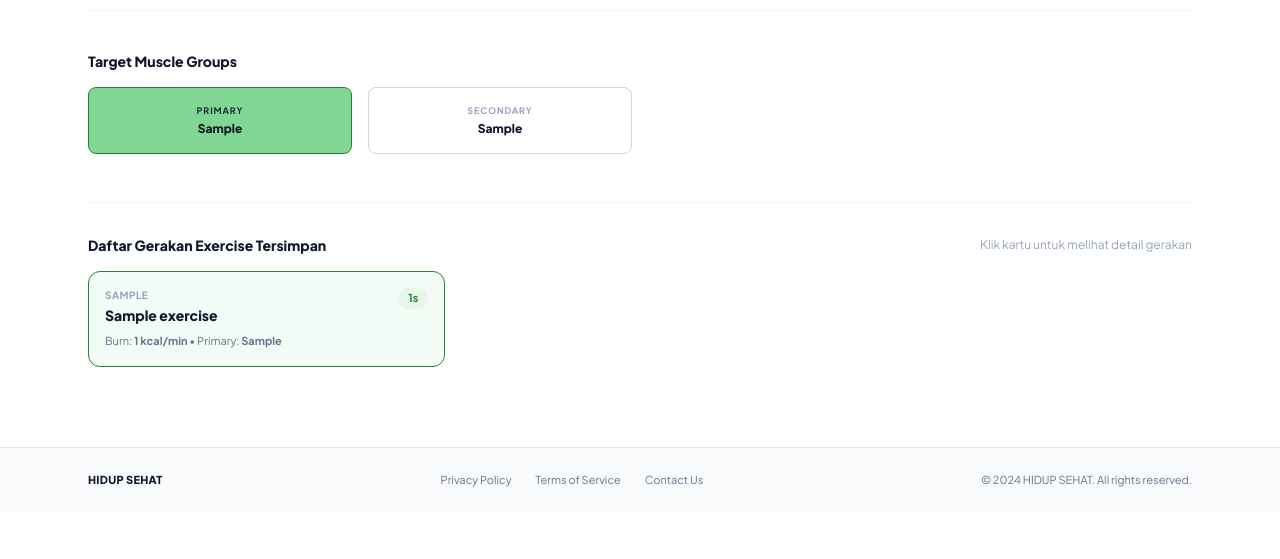
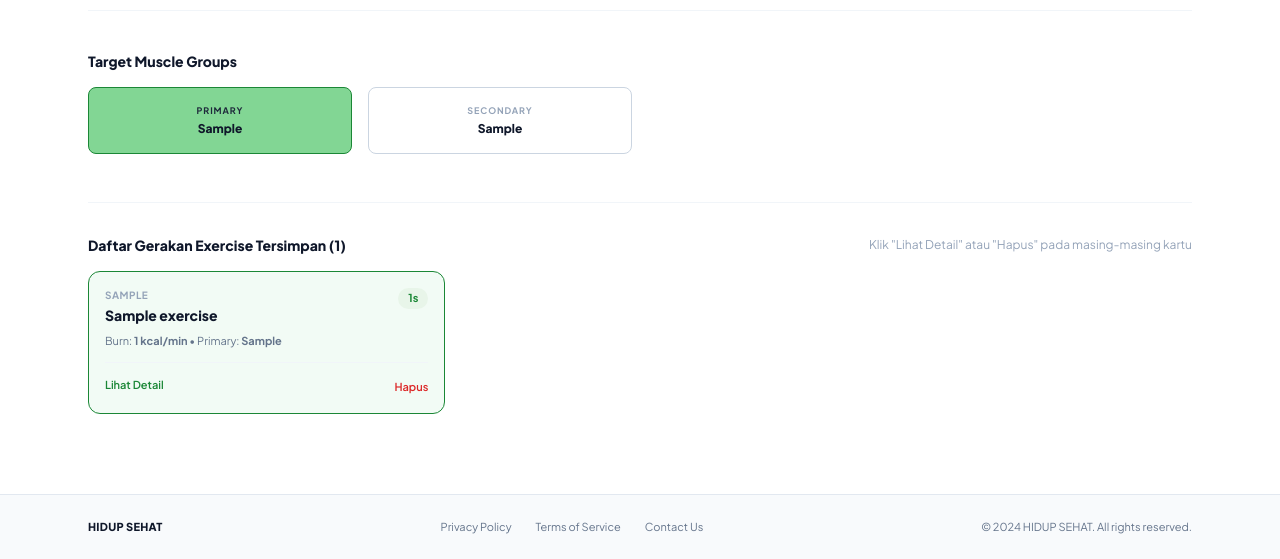
Before and after one commit to Hafidpelza/Assesment2, a Laravel app: page /exercise in a window 1280 px wide. Shown: the part 704-1263 px from the top of the page. Before the commit the page ends 1191 px from the top, so only its background shows below. Run offline with Laravel 12, Linux system fonts and the light colour scheme; tables that the repository leaves empty hold one stand-in row (values such as "Sample post"); some libraries are stand-ins or nearby versions.

Commit message:
perbaiki bagian view dan controler

```diff
--- a/jadwal-kegiatan/app/Http/Controllers/ExerciseController.php
+++ b/jadwal-kegiatan/app/Http/Controllers/ExerciseController.php
@@ -9,25 +9,9 @@ class ExerciseController extends Controller
 {
     public function index(Request $request)
     {
-        if (Exercise::count() === 0) {
-            Exercise::create([
-                'nama' => 'Jumping Jack',
-                'kategori' => 'CARDIO / PLYOMETRICS',
-                'deskripsi' => 'A total-body aerobic exercise that works your heart, lungs, and muscles at the same time.',
-                'intensitas' => 'High Intensity',
-                'durasi_detik' => 60,
-                'tipe' => 'Bodyweight',
-                'est_burn' => 12,
-                'heart_rate' => 145,
-                'cardio_load' => 85,
-                'primary_muscle' => 'Calves',
-                'secondary_muscles' => 'Shoulders, Glutes, Quadriceps',
-            ]);
-        }
-
         $exercises = Exercise::latest()->get();
-        $activeExercise = $request->has('id')
-            ? Exercise::findOrFail($request->id)
+        $activeExercise =$request->has('id')
+            ? Exercise::find($request->id)
             : $exercises->first();
 
         return view('exercise.index', compact('exercises', 'activeExercise'));
@@ -47,7 +31,6 @@ class ExerciseController extends Controller
             'kategori' => $request->kategori,
             'durasi_detik' => $request->durasi_detik,
             'deskripsi' => $request->deskripsi,
-            // Nilai default otomatis agar tidak perlu diisi di form
             'intensitas' => 'Medium Intensity',
             'tipe' => 'Bodyweight',
             'est_burn' => 10,
@@ -61,7 +44,7 @@ class ExerciseController extends Controller
             ->with('success', 'Gerakan exercise berhasil ditambahkan!');
     }
 
-    public function update(Request $request, $id)
+    public function update(Request $request,$id)
     {
         $exercise = Exercise::findOrFail($id);
 
@@ -85,7 +68,9 @@ class ExerciseController extends Controller
 
     public function destroy($id)
     {
-        Exercise::findOrFail($id)->delete();
+        $exercise = Exercise::find($id);
+        if ($exercise) {$exercise->delete();
+        }
 
         return redirect()->route('exercise.index')
             ->with('success', 'Gerakan exercise berhasil dihapus.');
--- a/jadwal-kegiatan/resources/views/exercise/index.blade.php
+++ b/jadwal-kegiatan/resources/views/exercise/index.blade.php
@@ -63,8 +63,8 @@
                         Edit Exercise
                     </button>
                     <form action="{{ route('exercise.destroy', $activeExercise->id) }}" method="POST" onsubmit="return confirm('Hapus gerakan ini?')">
-                        <input type="hidden" name="_token" value="{{ csrf_token() }}">
-                        <input type="hidden" name="_method" value="DELETE">
+                        @csrf
+                        @method('DELETE')
                         <button type="submit" class="px-3 py-1.5 text-xs font-semibold rounded-lg border border-red-200 bg-red-50 text-red-600 hover:bg-red-100 transition">
                             Hapus
                         </button>
@@ -190,19 +190,29 @@
                     @endforeach
                 </div>
             </section>
+        @else
+            <div class="text-center py-16 bg-slate-50 rounded-2xl border border-dashed border-slate-300 space-y-2">
+                <p class="text-sm font-bold text-slate-700">Belum ada data gerakan exercise.</p>
+                <p class="text-xs text-slate-500">Klik tombol <strong>+ Tambah Exercise</strong> di pojok kanan atas untuk menambahkan data baru.</p>
+            </div>
         @endif
 
         <!-- Daftar Semua Gerakan Exercise (Read List) -->
         <section class="mt-12 pt-8 border-t border-slate-100 space-y-4">
             <div class="flex justify-between items-center">
-                <h2 class="text-sm font-extrabold text-slate-900">Daftar Gerakan Exercise Tersimpan</h2>
-                <span class="text-xs text-slate-400">Klik kartu untuk melihat detail gerakan</span>
+                <h2 class="text-sm font-extrabold text-slate-900">Daftar Gerakan Exercise Tersimpan ({{ $exercises->count() }})</h2>
+                <span class="text-xs text-slate-400">Klik "Lihat Detail" atau "Hapus" pada masing-masing kartu</span>
             </div>
 
+            @if($exercises->isEmpty())
+                <div class="text-center py-10 bg-slate-50 rounded-xl border border-dashed border-slate-300">
+                    <p class="text-xs font-semibold text-slate-500">Daftar gerakan kosong (0 data).</p>
+                </div>
+            @else
                 <div class="grid grid-cols-1 sm:grid-cols-2 lg:grid-cols-3 gap-4">
                     @foreach($exercises as $item)
-                    <a href="{{ route('exercise.index', ['id' => $item->id]) }}"
-                       class="block p-4 rounded-xl border transition {{ $activeExercise && $activeExercise->id === $item->id ? 'bg-[#F2FBF5] border-[#1B8736]' : 'bg-white border-slate-200 hover:border-slate-300' }}">
+                        <div class="p-4 rounded-xl border transition flex flex-col justify-between {{ $activeExercise && $activeExercise->id === $item->id ? 'bg-[#F2FBF5] border-[#1B8736]' : 'bg-white border-slate-200 hover:border-slate-300' }}">
+                            <div>
                                 <div class="flex justify-between items-start">
                                     <div>
                                         <p class="text-[10px] font-bold uppercase tracking-wider text-slate-400">{{ $item->kategori }}</p>
@@ -215,9 +225,24 @@
                                 <p class="text-[11px] text-slate-500 mt-2">
                                     Burn: <strong>{{ $item->est_burn }} kcal/min</strong> • Primary: <strong>{{ $item->primary_muscle }}</strong>
                                 </p>
+                            </div>
+
+                            <div class="mt-3 pt-2.5 border-t border-slate-100 flex justify-between items-center">
+                                <a href="{{ route('exercise.index', ['id' => $item->id]) }}" class="text-[11px] font-semibold text-[#1B8736] hover:underline">
+                                    Lihat Detail
                                 </a>
+                                <form action="{{ route('exercise.destroy', $item->id) }}" method="POST">
+                                    @csrf
+                                    @method('DELETE')
+                                    <button type="submit" onclick="return confirm('Yakin hapus gerakan {{ $item->nama }}?')" class="text-[11px] font-semibold text-red-600 hover:text-red-800 hover:underline">
+                                        Hapus
+                                    </button>
+                                </form>
+                            </div>
+                        </div>
                     @endforeach
                 </div>
+            @endif
         </section>
 
     </main>
@@ -235,7 +260,7 @@
         </div>
     </footer>
 
-    <!-- Modal Tambah Exercise (CREATE - Simpel) -->
+    <!-- Modal Tambah Exercise (CREATE) -->
     <div id="createModal" class="hidden fixed inset-0 bg-black/50 z-50 flex items-center justify-center p-4">
         <div class="bg-white rounded-2xl max-w-md w-full p-6 shadow-xl space-y-4">
             <div class="flex justify-between items-center border-b pb-3">
@@ -243,7 +268,7 @@
                 <button type="button" onclick="closeCreateModal()" class="text-slate-400 hover:text-slate-700 font-bold text-lg">&times;</button>
             </div>
             <form action="{{ route('exercise.store') }}" method="POST" class="space-y-3 text-xs">
-                <input type="hidden" name="_token" value="{{ csrf_token() }}">
+                @csrf
                 <div>
                     <label class="font-bold text-slate-600">Nama Gerakan</label>
                     <input type="text" name="nama" placeholder="Contoh: Squat Jump" required class="w-full mt-1 border rounded-lg px-3 py-2">
@@ -270,7 +295,7 @@
         </div>
     </div>
 
-    <!-- Modal Edit Exercise (UPDATE - Simpel) -->
+    <!-- Modal Edit Exercise (UPDATE) -->
     @if($activeExercise)
     <div id="editModal" class="hidden fixed inset-0 bg-black/50 z-50 flex items-center justify-center p-4">
         <div class="bg-white rounded-2xl max-w-md w-full p-6 shadow-xl space-y-4">
@@ -279,8 +304,8 @@
                 <button type="button" onclick="closeEditModal()" class="text-slate-400 hover:text-slate-700 font-bold text-lg">&times;</button>
             </div>
             <form action="{{ route('exercise.update', $activeExercise->id) }}" method="POST" class="space-y-3 text-xs">
-                <input type="hidden" name="_token" value="{{ csrf_token() }}">
-                <input type="hidden" name="_method" value="PUT">
+                @csrf
+                @method('PUT')
                 <div>
                     <label class="font-bold text-slate-600">Nama Gerakan</label>
                     <input type="text" name="nama" value="{{ $activeExercise->nama }}" required class="w-full mt-1 border rounded-lg px-3 py-2">
```
Lines whose indentation alone changed are shown as unchanged.
